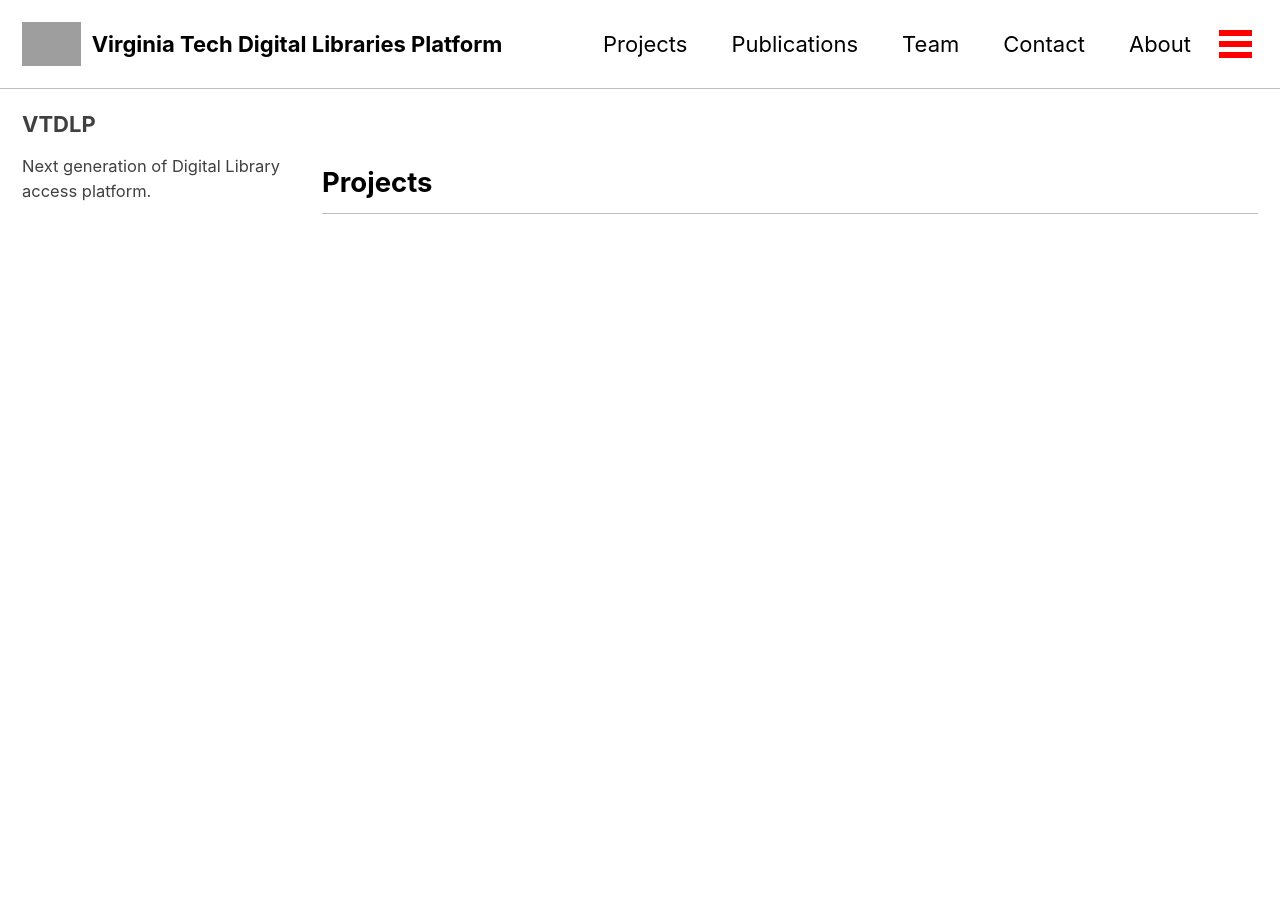
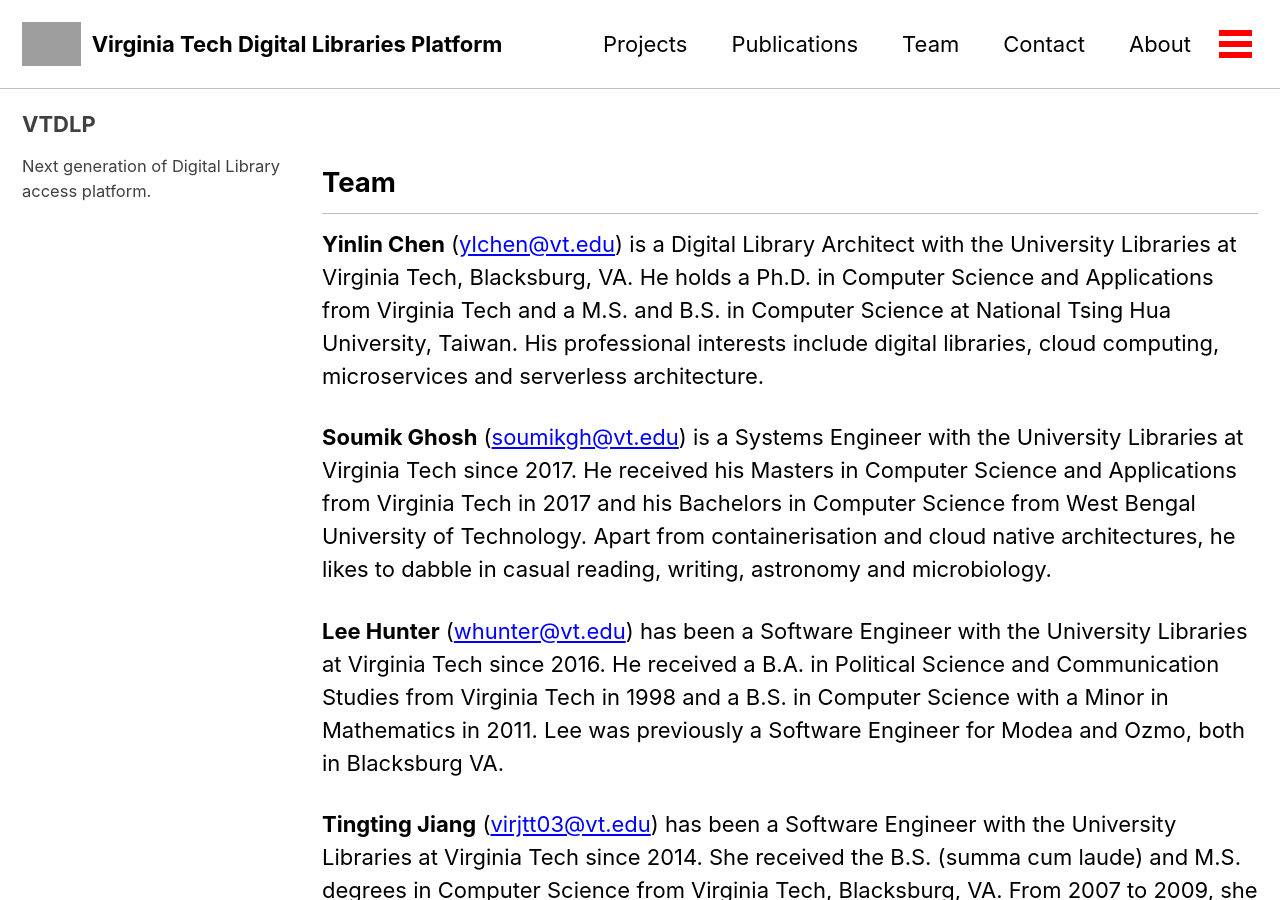
Before and after one commit to vt-digital-libraries-platform/vt-digital-libraries-platform.github.io, a Jekyll site: the page built from team/index.md, in a window 1280 px wide and 900 px high. Built offline with Jekyll 4.4.1, drawn with Linux system fonts in a browser that asks for light colours; cached includes are drawn as plain includes; nearby versions of some CDN libraries; some of the changed text lies outside the part shown; grey boxes are pictures that could not be loaded.

Commit message:
Added markdown for team content

```diff
--- a/team/index.md
+++ b/team/index.md
@@ -4,4 +4,16 @@
 author_profile: true
 ---
 
-## Projects
+## Team
+
+**Yinlin Chen** (<ylchen@vt.edu>) is a Digital Library Architect with the University Libraries at Virginia Tech, Blacksburg, VA. He holds a Ph.D. in Computer Science and Applications from Virginia Tech and a M.S. and B.S. in Computer Science at National Tsing Hua University, Taiwan. His professional interests include digital libraries, cloud computing, microservices and serverless architecture.
+
+**Soumik Ghosh** (<soumikgh@vt.edu>) is a Systems Engineer with the University Libraries at Virginia Tech since 2017. He received his Masters in Computer Science and Applications from Virginia Tech in 2017 and his Bachelors in Computer Science from West Bengal University of Technology. Apart from containerisation and cloud native architectures, he likes to dabble in casual reading, writing, astronomy and microbiology.
+
+**Lee Hunter** (<whunter@vt.edu>) has been a Software Engineer with the University Libraries at Virginia Tech since 2016. He received a B.A. in Political Science and Communication Studies from Virginia Tech in 1998 and a B.S. in Computer Science with a Minor in Mathematics in 2011. Lee was previously a Software Engineer for Modea and Ozmo, both in Blacksburg VA.
+
+**Tingting Jiang** (<virjtt03@vt.edu>) has been a Software Engineer with the University Libraries at Virginia Tech since 2014. She received the B.S. (summa cum laude) and M.S. degrees in Computer Science from Virginia Tech, Blacksburg, VA. From 2007 to 2009, she was a Software Engineer with Intrexon Corporation, Blacksburg, VA. She was a recipient of an NSF Graduate Research Fellowship (2011–2014) and a Microsoft Research Graduate Women’s Scholarship (2011).
+
+**James Tuttle** (<james.tuttle@vt.edu>) is Associate Director for Digital Libraries at the Virginia Tech Libraries, Blacksburg, VA. He received the MSLIS and BA, Anthropology from the University of Illinois at Urbana-Champaign. He specializes in digital curation and preservation of complex materials, systems design, workflow analysis and efficiency design, and general systems planning with experience in higher education and industry.
+
+**Andrea Waldren** (<awaldren@vt.edu>) has been a Web Developer for the University Libraries at Virginia Tech since 2019. She earned an M.A. in Museum Studies in 2012 from Marist College and has been working with library users and collections since 2013.
```
